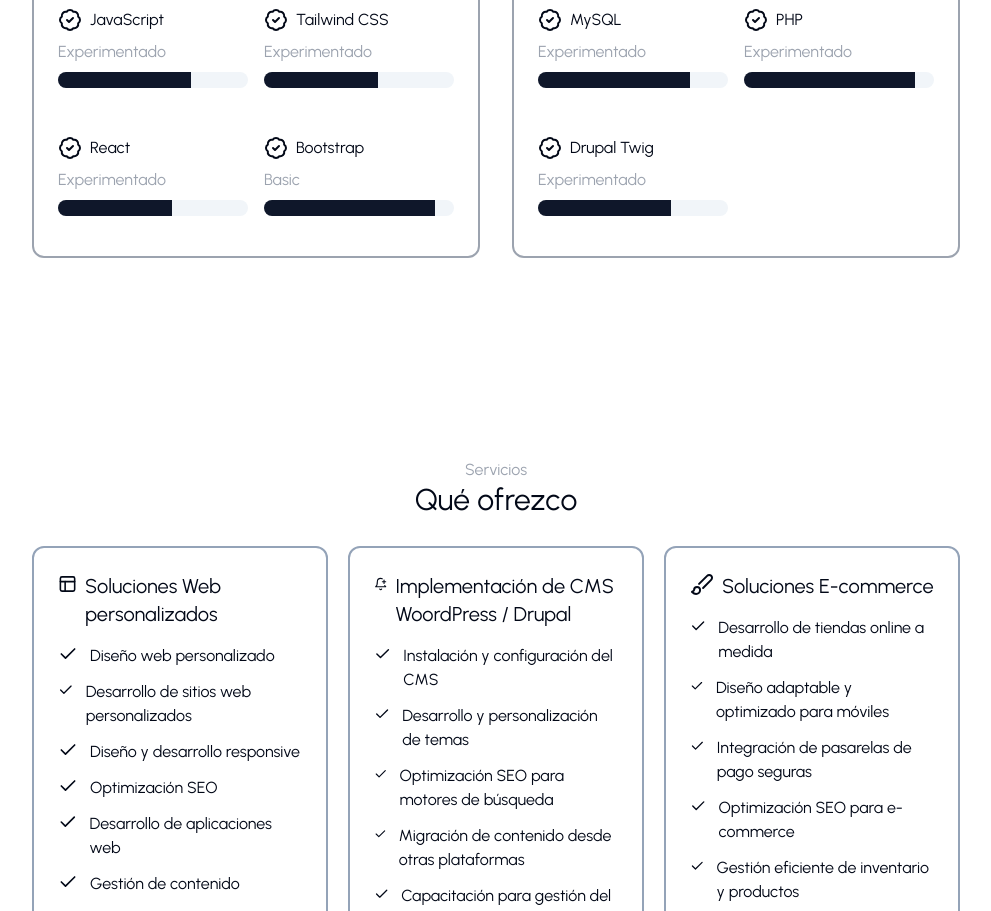
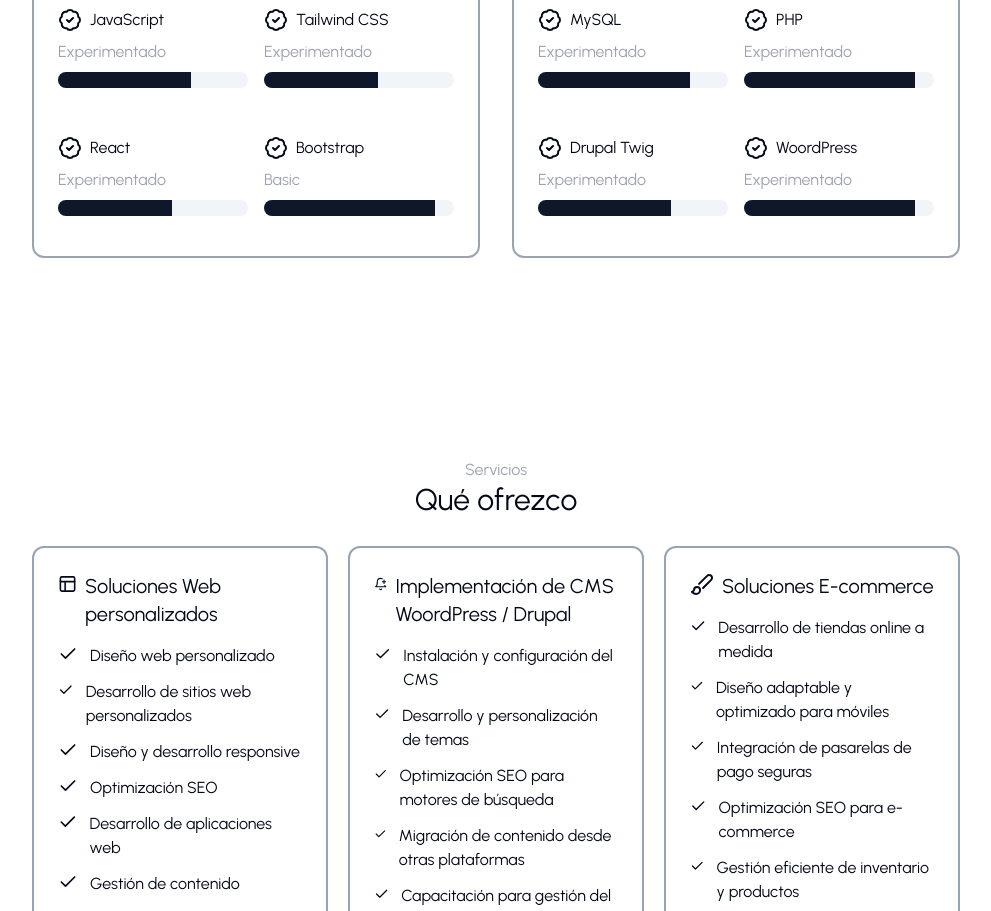
Before and after one commit to Jhondao/Jhonorozco.com, a Next.js app: page / in a window 1280 px wide. Shown: the part 2100-3011 px from the top of the page, without its empty margins (144-1135 px from the left). Built offline with nearby package versions, Linux system fonts and the light colour scheme.

Commit message:
[ADD] WordPress como skill

```diff
--- a/data.tsx
+++ b/data.tsx
@@ -140,6 +140,11 @@ export const dataExperience = [
                 name: "Drupal Twig",
                 subtitle: "Experimentado",
                 value: 70,
+            },
+            {
+                name: "WoordPress",
+                subtitle: "Experimentado",
+                value: 90,
             },
         ],
     },
```
